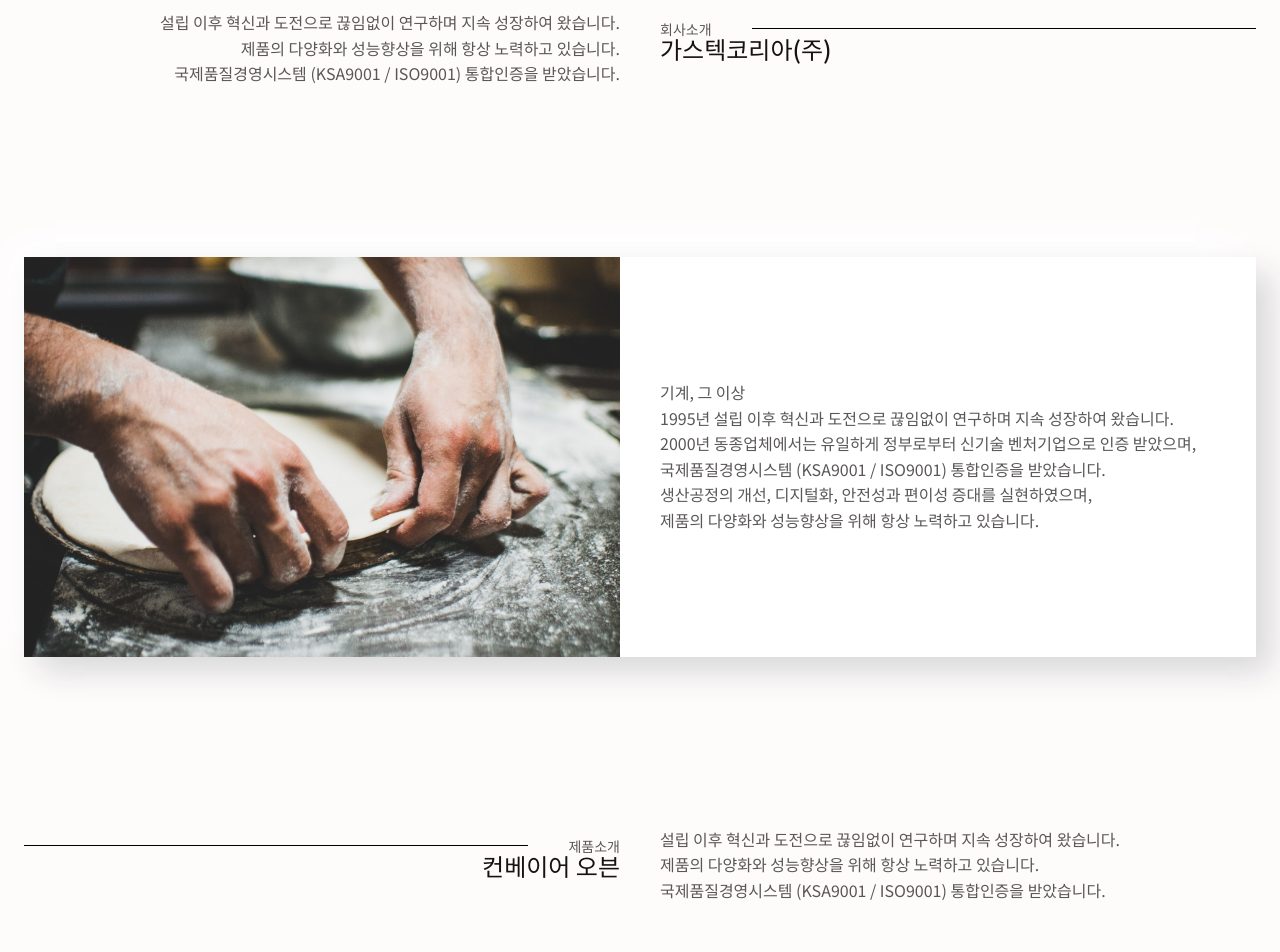
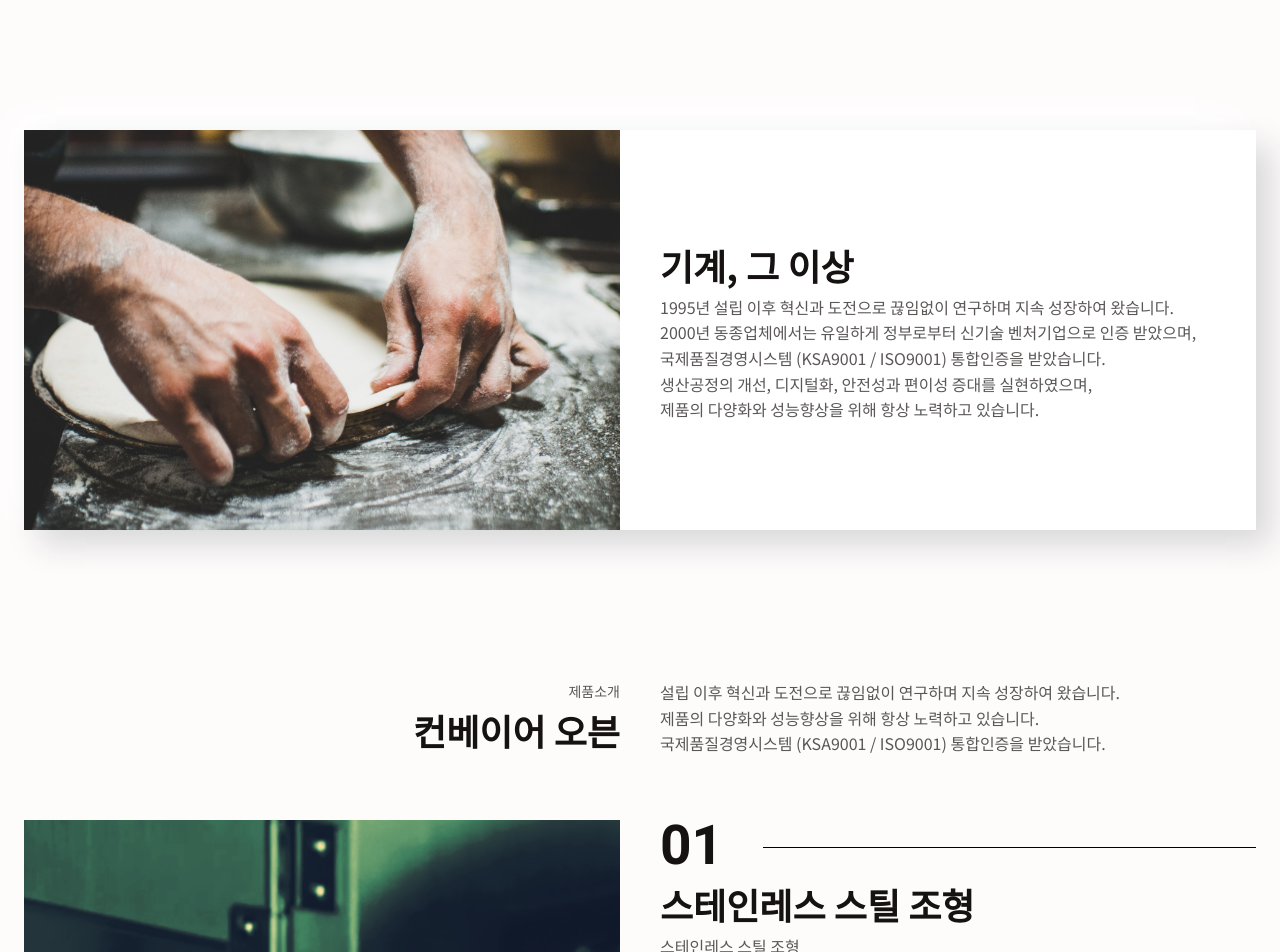
Before and after one commit to Oizys18/gasro, a React (Create React App) app in the folder client/: page / in a window 1280 px wide. Shown: the part 560-1512 px from the top of the page. Built offline with nearby package versions, Linux system fonts and the light colour scheme.

Commit message:
Mod text fonts

```diff
--- a/client/src/assets/styles/GlobalStyles.ts
+++ b/client/src/assets/styles/GlobalStyles.ts
@@ -3,6 +3,7 @@ import { createGlobalStyle } from "styled-components";
 const GlobalStyle = createGlobalStyle`
 @import url('https://fonts.googleapis.com/css2?family=Noto+Sans+KR:wght@100;300;400;500;700;900&display=swap');
 @import url('https://fonts.googleapis.com/css2?family=Lexend+Deca&display=swap');
+@import url('https://fonts.googleapis.com/css2?family=Heebo:wght@700&display=swap');
     :root {
   --header-height: 1.5rem;
   /*========== Colors ==========*/
@@ -266,8 +267,8 @@ img{
   display:grid;
   grid-template-columns:1fr 1fr;
   gap:40px;
-  align-items:center;
-  margin:170px 0;
+  /* align-items:center; */
+  margin:60px 0;
 
 }
 .mg-item-l{
@@ -277,33 +278,24 @@ img{
  text-align:left
 }
 
-.mg-title-l{
-  text-align: left;
-  border-top: 1px solid #000;
-  line-height: 0.1em;
-  font-size: 14px;
-  & span{
-    background: #fefbfb;
-    padding: 0 40px 0 0;
-  }
+.subtitle{
+  font-size:14px;
+  font-weight:var(--font-regular)
 }
-.mg-title-r{
-  text-align: right;
-  border-top: 1px solid #000;
-  line-height: 0.1em;
-  font-size: 14px;
-  & span{
-    background: #fefbfb;
-    padding: 0 0 0 40px;
-  }
+.maintitle{
+  font-size:36px;
+  font-weight:var(--font-bold);
+  color:var(--title-color);
 }
+
 .numTitle-l{
+  font-family: 'Heebo', sans-serif;
   text-align: right;
   border-bottom: 1px solid #000;
   line-height: 0.1em;
   margin: 0.5em 0 0.5em;
   font-size:55px;
-  font-weight:var(--font-bold);
+  font-weight:var(--font-black);
   color:var(--title-color);
   & span{
     background: #fefbfb;
@@ -312,9 +304,10 @@ img{
   }
 }
 .numTitle-r{
+  font-family: 'Heebo', sans-serif;
   text-align: left;
   border-bottom: 1px solid #000;
-  line-height: 0.1em;
+  line-height: 0em;
   margin: 0.5em 0 0.5em;
   font-size:55px;
   font-weight:var(--font-bold);
@@ -330,6 +323,7 @@ img{
   border-radius: 0px;
   background: #ffffff;
   box-shadow: 15px 15px 30px #d9d9d9, -15px -15px 30px #ffffff;
+  margin: 150px 0;
 }
 
 .mg-img{
@@ -337,8 +331,10 @@ img{
   width: 620px;
   object-fit: cover;
 }
+.mg-card-content{
+align-self:center;
 
-
+}
 /* product card */
 .card-container{
   margin:250px 0 250px 0;
@@ -356,7 +352,8 @@ img{
   flex-direction:column;
   justify-content:space-between;
   & .title {
-    line-height:1;
+    line-height:0.1em;
+    margin-bottom:0.5em;
     font-size:var(--biggest-font-size);
     font-weight:var(--font-bold);
     color:var(--title-color);
@@ -400,6 +397,15 @@ img{
   position:relative;
   }
 }
+
+/* .card-detail{
+  display:flex;
+  position:relative;
+  margin-top:15px;
+  animation: inAnimation 230ms ease;
+  overflow-x: auto;
+  gap:40px;
+}
 @keyframes inAnimation {
   0% {
     opacity: 0;
@@ -409,16 +415,7 @@ img{
     opacity: 1;
     visibility: visible;
   }
-}
-
-.card-detail{
-  display:flex;
-  position:relative;
-  margin-top:15px;
-  animation: inAnimation 230ms ease;
-  overflow-x: auto;
-  gap:40px;
-}
+} */
 
 
 .detail-table{
--- a/client/src/components/CardText.tsx
+++ b/client/src/components/CardText.tsx
@@ -8,30 +8,6 @@ export default function CardText(props: cardProps) {
       <>
         <div className="title">GT300 / GT300W</div>
         <table className="detail-table">
-          <tr>
-            <th>총 중량</th>
-            <th>제품규격 W*D*H(mm)</th>
-            <th>컨베이어벨트(폭)</th>
-            <th>온도조절 범위</th>
-          </tr>
-          <tr>
-            <td data-th="Weight">132kg</td>
-            <td data-th="ModelSize">1520(W)*1060(D)*450(H)</td>
-            <td data-th="VeltWidth">480mm(18inches)</td>
-            <td data-th="TemperatureRange">0°F~570°F (0°C~300°C)</td>
-          </tr>
-        </table>
-        <table className="detail-table">
-          <th>전기식</th>
-          <th>가스식</th>
-          <tr>
-            <th>입력전압</th>
-            <td data-th="Weight">220V</td>
-            <th>입력전압</th>
-            <td data-th="Weight">380V</td>
-          </tr>
-        </table>
-        {/* <table className="detail-table">
           <tr>
             <th>총 중량</th>
             <th>제품규격 W*D*H(mm)</th>
@@ -60,7 +36,7 @@ export default function CardText(props: cardProps) {
                 220V
               </td>
               <td data-th="ElectricityUsage" rowSpan={2}>
-                350W /Hr
+                350W/Hr
               </td>
               <th>LNG</th>
               <td data-th="GasUsage">10,000kal/hr</td>
@@ -82,10 +58,10 @@ export default function CardText(props: cardProps) {
             </tr>
             <tr>
               <td data-th="Voltage">380V</td>
-              <td data-th="ElectricityUsage">11KW /Hr</td>
+              <td data-th="ElectricityUsage">11.0Kw/Hr</td>
             </tr>
           </table>
-        </div> */}
+        </div>
       </>
     );
   } else if (props.curFocus === 2) {
@@ -204,7 +180,7 @@ export default function CardText(props: cardProps) {
             </tr>
             <tr>
               <td data-th="Voltage">380V</td>
-              <td data-th="ElectricityUsage">11KW/Hr</td>
+              <td data-th="ElectricityUsage">21.0Kw/Hr</td>
             </tr>
           </table>
         </div>
--- a/client/src/containers/Main.tsx
+++ b/client/src/containers/Main.tsx
@@ -35,17 +35,15 @@ function Main({ ...props }: IMain) {
             <p>제품의 다양화와 성능향상을 위해 항상 노력하고 있습니다.</p>
             <p>국제품질경영시스템 (KSA9001 / ISO9001) 통합인증을 받았습니다.</p>
           </div>
-          <div className="mg-item-r title">
-            <div className="mg-title-l">
-              <span>회사소개</span>
-            </div>
-            <h2>가스텍코리아(주)</h2>
+          <div className="mg-item-r ">
+            <div className="subtitle">회사소개</div>
+            <div className="maintitle">가스텍코리아(주)</div>
           </div>
         </div>
         <div className="mg-container mg-card">
           <img src={dough} alt="" className="mg-img title" />
-          <div className="mg-item-r content">
-            <div>기계, 그 이상</div>
+          <div className="mg-item-r mg-card-content">
+            <div className="maintitle">기계, 그 이상</div>
             <div>
               <p>
                 1995년 설립 이후 혁신과 도전으로 끊임없이 연구하며 지속 성장하여
@@ -69,12 +67,10 @@ function Main({ ...props }: IMain) {
       <section id="product" className="basic-container ">
         <div className="mg-container">
           <div className="mg-item-l ">
-            <div className="mg-title-r">
-              <span>제품소개</span>
-            </div>
-            <h2>컨베이어 오븐</h2>
+            <div className="subtitle">제품소개</div>
+            <div className="maintitle">컨베이어 오븐</div>
           </div>
-          <div className="mg-item-r content">
+          <div className="mg-item-r ">
             <p>
               설립 이후 혁신과 도전으로 끊임없이 연구하며 지속 성장하여
               왔습니다.
@@ -84,11 +80,12 @@ function Main({ ...props }: IMain) {
           </div>
         </div>
         <div className="mg-container">
-          <img src={product01} alt="" className="mg-img content" />
+          <img src={product01} alt="" className="mg-img " />
           <div className="mg-item-r ">
             <div className="numTitle-r">
-              <span className="numTitle">01</span>
+              <span>01</span>
             </div>
+            <div className="maintitle">스테인레스 스틸 조형</div>
             <p>스테인레스 스틸 조형</p>
             <p>생산공정의 개선, 디지털화, 안전성과 편이성 증대를 실현</p>
             <p>스테인레스 스틸 조형</p>
@@ -99,18 +96,20 @@ function Main({ ...props }: IMain) {
             <div className="numTitle-l">
               <span>02</span>
             </div>
+            <div className="maintitle">스테인레스 스틸 조형</div>
             <p>스테인레스 스틸 조형</p>
             <p>생산공정의 개선, 디지털화, 안전성과 편이성 증대를 실현</p>
             <p>스테인레스 스틸 조형</p>
           </div>
-          <img src={product02} alt="" className="mg-img content" />
+          <img src={product02} alt="" className="mg-img " />
         </div>
         <div className="mg-container">
-          <img src={product03} alt="" className="mg-img content" />
+          <img src={product03} alt="" className="mg-img " />
           <div className="mg-item-r ">
             <div className="numTitle-r">
               <span>03</span>
             </div>
+            <div className="maintitle">스테인레스 스틸 조형</div>
             <p>스테인레스 스틸 조형</p>
             <p>생산공정의 개선, 디지털화, 안전성과 편이성 증대를 실현</p>
             <p>스테인레스 스틸 조형</p>
@@ -121,19 +120,18 @@ function Main({ ...props }: IMain) {
             <div className="numTitle-l">
               <span>04</span>
             </div>
+            <div className="maintitle">스테인레스 스틸 조형</div>
             <p>스테인레스 스틸 조형</p>
             <p>생산공정의 개선, 디지털화, 안전성과 편이성 증대를 실현</p>
             <p>스테인레스 스틸 조형</p>
           </div>
-          <img src={product02} alt="" className="mg-img content" />
+          <img src={product02} alt="" className="mg-img " />
         </div>
         <div className="card-container" id="card-container">
           <ProductCard></ProductCard>
         </div>
       </section>
-      <section id="instruction">
-        <div className="instruction">사용설명</div>
-      </section>
+      <section id="instruction" className="instruction-wrapper"></section>
       <section id="support" className="support-wrapper">
         <div className="basic-container support-container">
           <h1 className="support-title">무엇이든 물어보세요 </h1>
```
